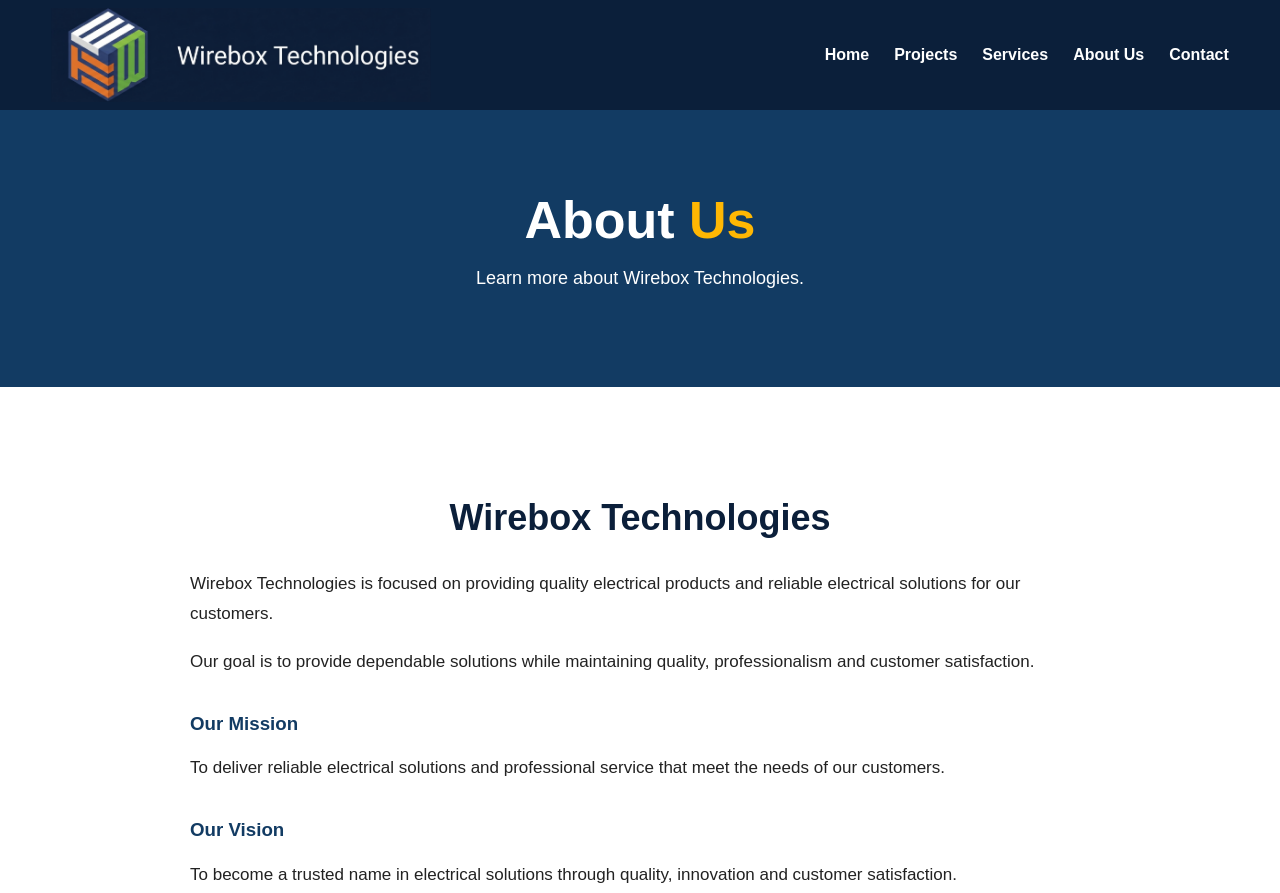
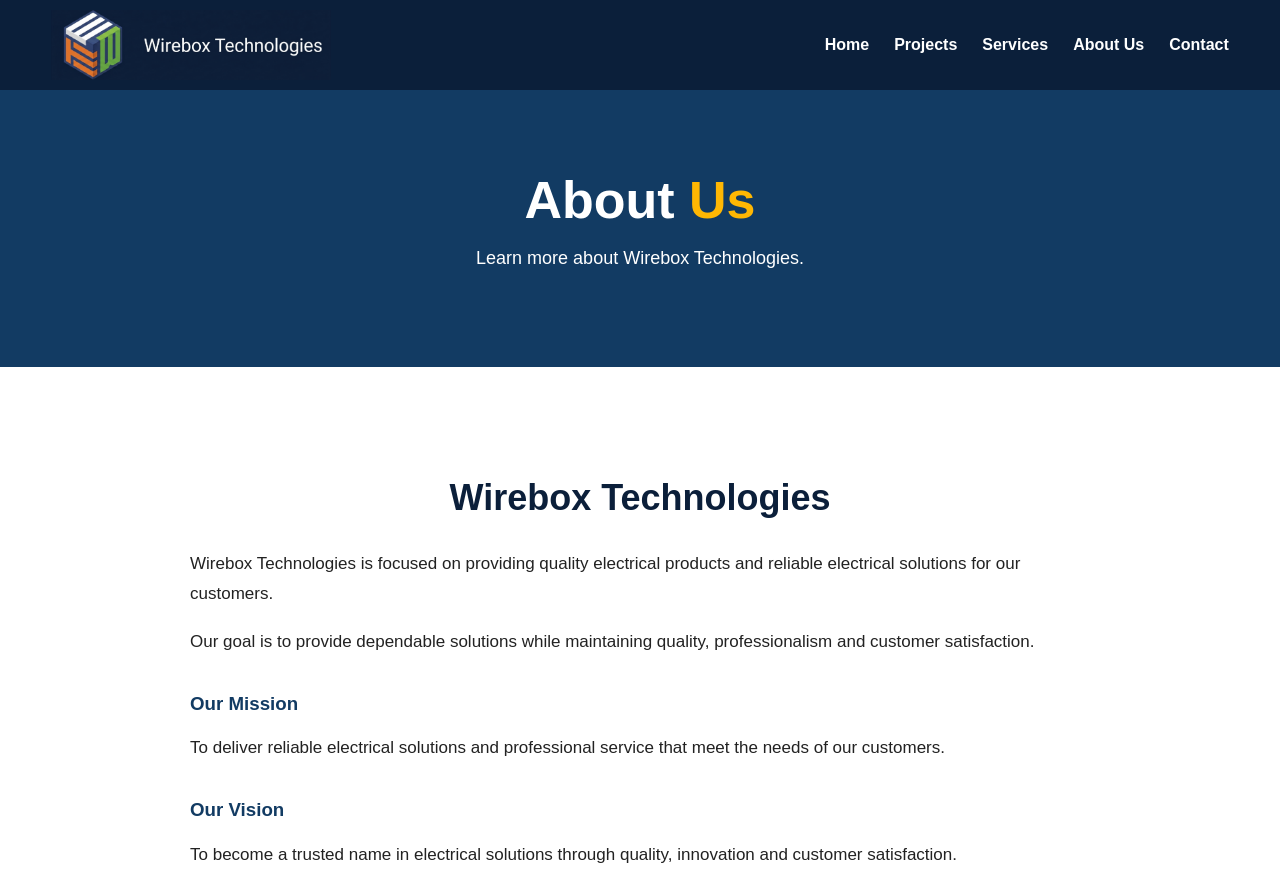
Before and after one commit to sachin08thakor/website, a plain HTML site: page about.html in a window 1280 px wide. Shown: the top 893 px of the page. Drawn offline with Linux system fonts and the light colour scheme.

Commit message:
Update logo dimensions in style.css

```diff
--- a/style.css
+++ b/style.css
@@ -58,8 +58,8 @@
 }
 
 .logo {
-  width: 380px;
-  height: 100px;
+  width: 280px;
+  height: 80px;
   object-fit: contain;
   object-position: left center;
   display: block;
@@ -513,7 +513,7 @@
   }
 
   .logo {
-    width: 210px;
+    width: 300px;
     height: 70px;
   }
 
```
